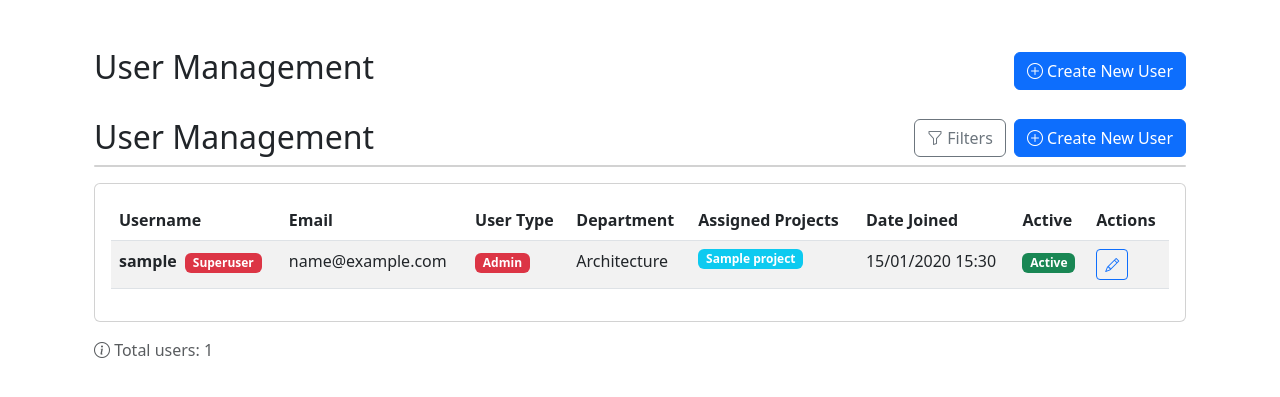
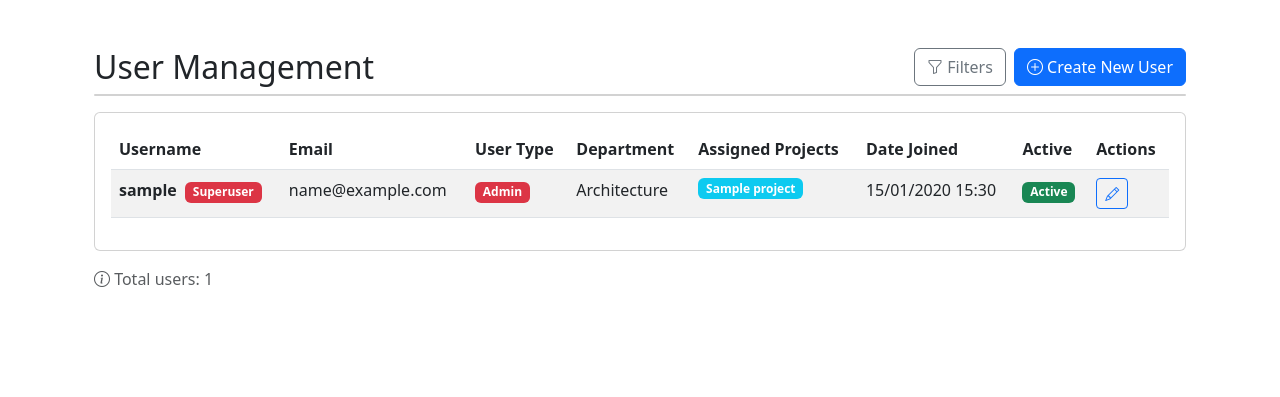
Before and after one commit to askajitk/MAS, a Django app: page /accounts/users/ in a window 1280 px wide. Shown: the part 56-453 px from the top of the page. Run offline with Django 5.2, Linux system fonts and the light colour scheme; a user stored in the database is signed in; tables that the repository leaves empty hold one stand-in row (values such as "Sample post"); parts of the project's set-up code (start-up, migrations or seed data) failed here and were passed over; some libraries are stand-ins or nearby versions.

Commit message:
Fix: remove duplicate 'User Management' header on admin user list (keep single header with Filters toggle + Create button)

```diff
--- a/templates/accounts/user_list.html
+++ b/templates/accounts/user_list.html
@@ -5,12 +5,7 @@
 
 {% block content %}
 <div class="container mt-4">
-    <div class="d-flex justify-content-between align-items-center mb-4">
-        <h2>User Management</h2>
-        <a href="{% url 'accounts:user_create' %}" class="btn btn-primary">
-            <i class="bi bi-plus-circle"></i> Create New User
-        </a>
-    </div>
+
 
     {% if messages %}
         {% for message in messages %}
```
